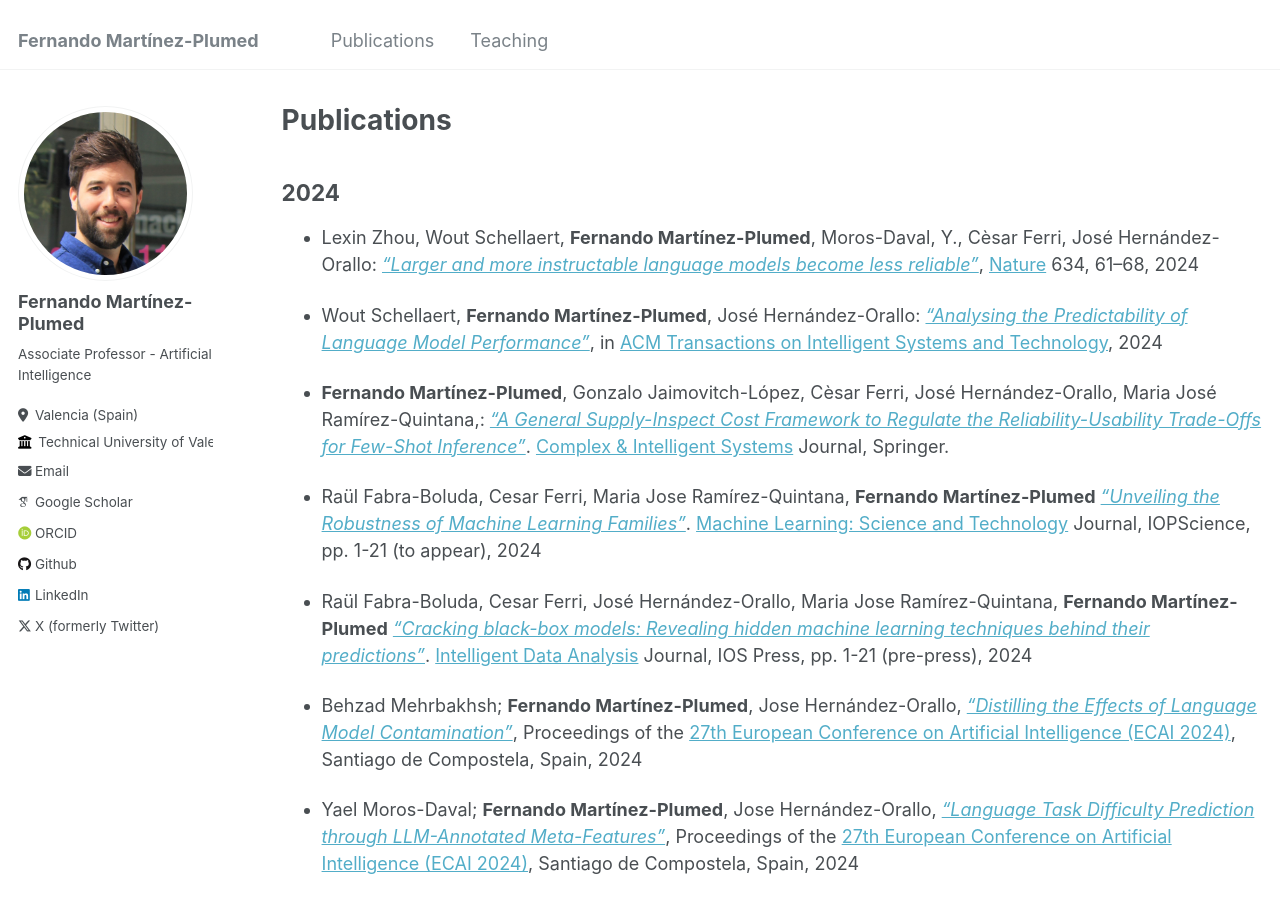
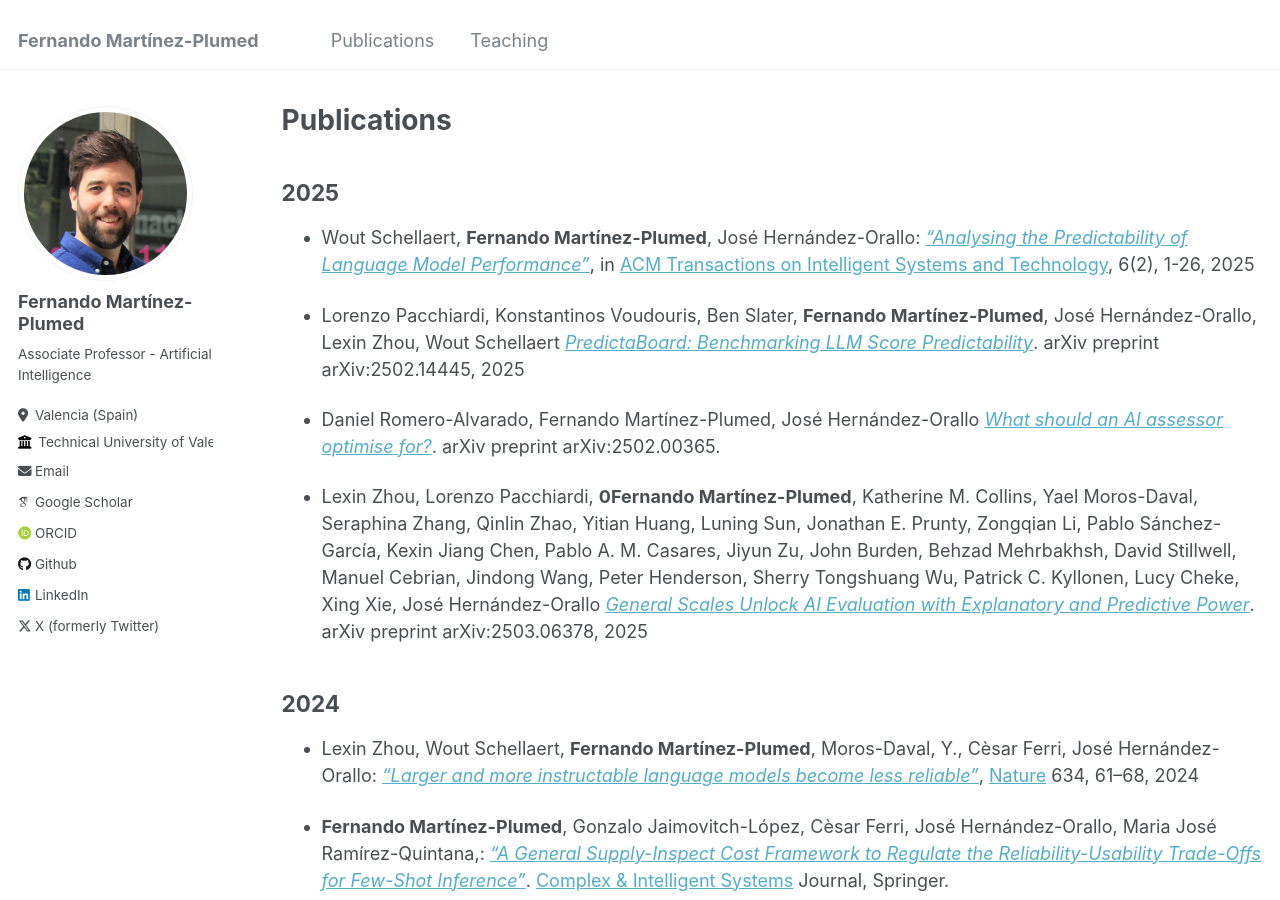
Before and after one commit to nandomp/nandomp.github.io, a Jekyll site: the page built from _pages/publications.md, in a window 1280 px wide and 900 px high. Built offline with Jekyll 4.4.1, drawn with Linux system fonts in a browser that asks for light colours; some web fonts are replaced.

Commit message:
Update publications.md

```diff
--- a/_pages/publications.md
+++ b/_pages/publications.md
@@ -5,11 +5,21 @@ permalink: /publications/
 author_profile: true
 ---
 
+2025
+----
+* Wout Schellaert, **Fernando Martínez-Plumed**, José Hernández-Orallo: [*"Analysing the Predictability of Language Model Performance"*](http://dx.doi.org/10.1145/3706118), in [ACM Transactions on Intelligent Systems and Technology](https://dl.acm.org/journal/TIST), 6(2), 1-26, 2025
+
+* Lorenzo Pacchiardi, Konstantinos Voudouris, Ben Slater, **Fernando Martínez-Plumed**, José Hernández-Orallo, Lexin Zhou, Wout Schellaert [*PredictaBoard: Benchmarking LLM Score Predictability*](https://arxiv.org/abs/2502.14445). arXiv preprint arXiv:2502.14445, 2025
+
+* Daniel Romero-Alvarado, Fernando Martínez-Plumed, José Hernández-Orallo [*What should an AI assessor optimise for?*](https://arxiv.org/abs/2502.00365). arXiv preprint arXiv:2502.00365.
+
+* Lexin Zhou, Lorenzo Pacchiardi, **0Fernando Martínez-Plumed**, Katherine M. Collins, Yael Moros-Daval, Seraphina Zhang, Qinlin Zhao, Yitian Huang, Luning Sun, Jonathan E. Prunty, Zongqian Li, Pablo Sánchez-García, Kexin Jiang Chen, Pablo A. M. Casares, Jiyun Zu, John Burden, Behzad Mehrbakhsh, David Stillwell, Manuel Cebrian, Jindong Wang, Peter Henderson, Sherry Tongshuang Wu, Patrick C. Kyllonen, Lucy Cheke, Xing Xie, José Hernández-Orallo [*General Scales Unlock AI Evaluation with Explanatory and Predictive Power*](https://arxiv.org/abs/2503.06378). arXiv preprint arXiv:2503.06378, 2025
+
+
+
 2024
 ----
 * Lexin Zhou, Wout Schellaert, **Fernando Martínez-Plumed**, Moros-Daval, Y., Cèsar Ferri,  José Hernández-Orallo: [*"Larger and more instructable language models become less reliable"*](https://doi.org/10.1038/s41586-024-07930-y), [Nature](https://www.nature.com/) 634, 61–68, 2024
-
-* Wout Schellaert, **Fernando Martínez-Plumed**, José Hernández-Orallo: [*"Analysing the Predictability of Language Model Performance"*](http://dx.doi.org/10.1145/3706118), in [ACM Transactions on Intelligent Systems and Technology](https://dl.acm.org/journal/TIST), 2024
 
 * **Fernando Martínez-Plumed**, Gonzalo Jaimovitch-López, Cèsar Ferri, José Hernández-Orallo, Maria José Ramírez-Quintana,: [*"A General Supply-Inspect Cost Framework to Regulate the Reliability-Usability Trade-Offs for Few-Shot Inference"*](https://doi.org/10.1007/s40747-024-01599-6). [Complex & Intelligent Systems](https://link.springer.com/journal/40747) Journal, Springer.
 
```
